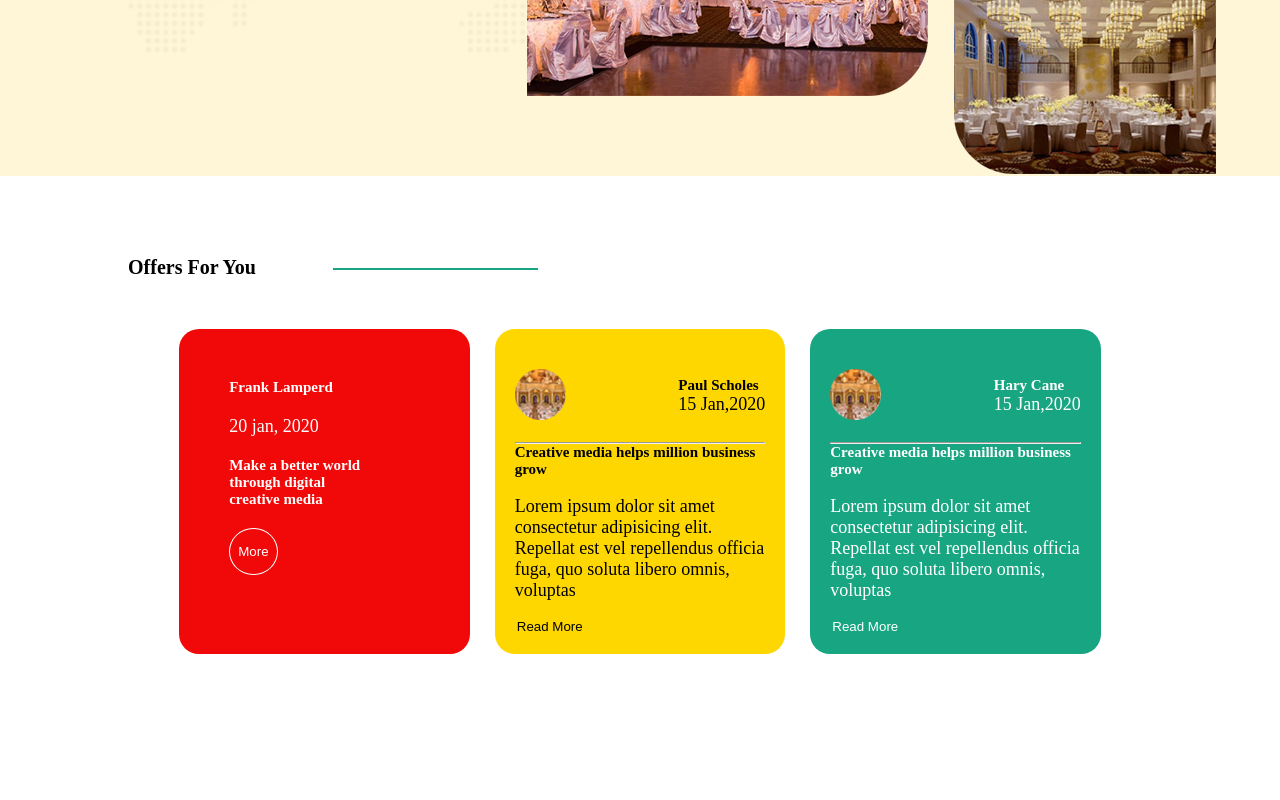
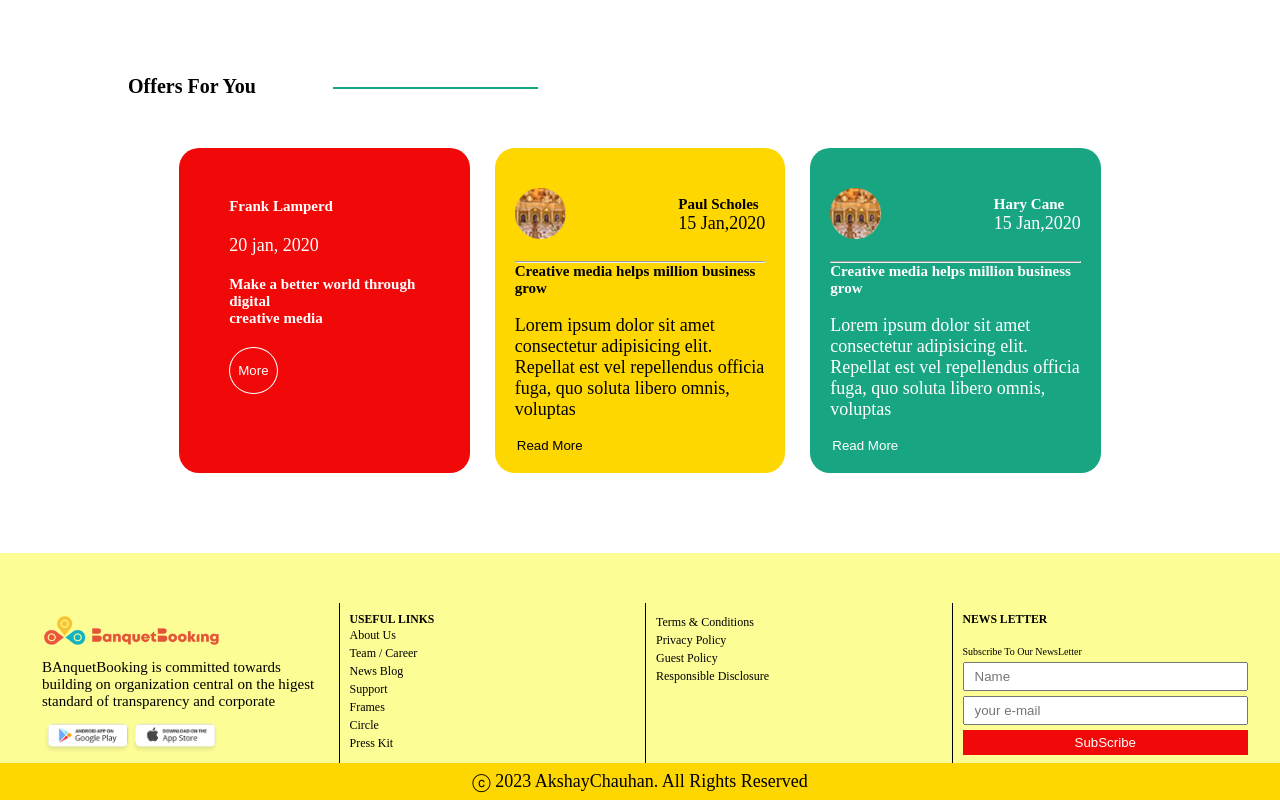
Before and after one commit to Av-Akshay/banquetboookinghomepage, a React (Create React App) app: page / in a window 1280 px wide. Shown: the part 3806-4606 px from the top of the page. Before the commit the page ends 4540 px from the top, so only its background shows below. Built offline with nearby package versions, Linux system fonts and the light colour scheme.

Commit message:
feat: All components and making responsive

```diff
--- a/src/App.js
+++ b/src/App.js
@@ -7,6 +7,7 @@ import Banquets from "./components/Banquets";
 import FindAndEnjoyBanquet from "./components/FindAndEnjoyBanquet";
 import Grow from "./components/Grow";
 import Offers from "./components/Offers";
+import Fotter from "./components/Fotter";
 
 function App() {
   return (
@@ -20,6 +21,7 @@ function App() {
       <FindAndEnjoyBanquet />
       <Grow />
       <Offers />
+      <Fotter />
     </>
   );
 }
--- a/src/components/FirstOffer.jsx
+++ b/src/components/FirstOffer.jsx
@@ -7,7 +7,7 @@ const FirstOffer = () => {
       <p> 20 jan, 2020</p>
 
       <h2>
-        Make a better world <br /> through digital <br /> creative media
+        Make a better world through digital <br /> creative media
       </h2>
       <div>
         <button className="offer_btn">More</button>
--- /dev/null
+++ b/src/components/Fotter.jsx
@@ -0,0 +1,60 @@
+import React from "react";
+import { BanquetBooking, Download } from "../images";
+
+const Fotter = () => {
+  return (
+    <footer>
+      <div className="container">
+        <div className="footer_about">
+          <img src={BanquetBooking} alt="Banquet" />
+          <p>
+            BAnquetBooking is committed towards building on organization central
+            on the higest standard of transparency and corporate
+          </p>
+          <img src={Download} alt="Download" />
+        </div>
+
+        <div className="footer_links">
+          <h3>USEFUL LINKS</h3>
+          <ul>
+            <li>About Us</li>
+            <li>Team / Career</li>
+            <li>News Blog</li>
+            <li>Support</li>
+            <li>Frames</li>
+            <li>Circle</li>
+            <li>Press Kit</li>
+          </ul>
+        </div>
+
+        <div className="footer_conditions">
+          <ul>
+            <li>Terms & Conditions</li>
+            <li>Privacy Policy </li>
+            <li>Guest Policy </li>
+            <li>Responsible Disclosure </li>
+          </ul>
+        </div>
+
+        <div className="footer_submit">
+          <h3>NEWS LETTER</h3>
+
+          <form action="#">
+            <label> Subscribe To Our NewsLetter</label>
+            <input type="text" placeholder="Name" />
+            <input type="email" placeholder="your e-mail" />
+            <input className="submit" type="Submit" defaultValue="SubScribe" />
+          </form>
+        </div>
+      </div>
+
+      <div className="footer_bottom_section">
+        <p>
+          ⓒ {new Date().getUTCFullYear()} AkshayChauhan. All Rights Reserved
+        </p>
+      </div>
+    </footer>
+  );
+};
+
+export default Fotter;
--- a/src/components/Grow.jsx
+++ b/src/components/Grow.jsx
@@ -22,7 +22,7 @@ const Grow = () => {
           </div>
         </div>
         <div>
-          <img src={Growth} alt="Growing-img" />
+          <img className="Growth_img" src={Growth} alt="Growing-img" />
         </div>
       </div>
     </div>
--- a/src/images.js
+++ b/src/images.js
@@ -14,6 +14,8 @@ import Enjoy from "./assest/Enjoy-Your-Moment-1.png";
 import EnjoyIcon from "./assest/Enjoy-your-moments-icon.png";
 import Growth from "./assest/Img.png";
 import OfferImg from "./assest/offers-icon.png";
+import BanquetBooking from "./assest/BanquetBooking-Logo.png";
+import Download from "./assest/Download.png";
 
 export {
   Banquet1,
@@ -29,6 +31,8 @@ export {
   Booking,
   OfferImg,
   BookingIcon,
+  Download,
+  BanquetBooking,
   Enjoy,
   EnjoyIcon,
   Growth,
--- a/src/index.css
+++ b/src/index.css
@@ -206,7 +206,7 @@ select {
   background-color: #fff;
   bottom: 0;
   right: 0;
-  width: 82%;
+  width: 75%;
 }
 .sub_card_heading {
   text-align: center;
@@ -275,7 +275,10 @@ select {
   background-position: center;
   margin-bottom: 5rem;
 }
-
+.Growth_img {
+  width: 40rem;
+  height: 40rem;
+}
 .banquet_growth {
   width: 90%;
   margin: auto;
@@ -357,3 +360,278 @@ select {
   flex-direction: column;
   gap: 1.8rem;
 }
+/*======================== footer componennts================== */
+footer {
+  background-color: #fdfd96;
+  padding-top: 5rem;
+}
+.footer_about {
+  display: flex;
+  flex-direction: column;
+  justify-content: space-around;
+  gap: 1rem;
+  padding: 1rem;
+}
+.footer_about p {
+  font-size: 1.5rem;
+}
+.footer_about img {
+  width: 18rem;
+}
+.container {
+  gap: 1rem;
+  height: 20vh;
+  display: grid;
+  width: 95%;
+  margin: auto;
+  grid-template-columns: repeat(4, 1fr);
+}
+.footer_links {
+  border-left: 0.1rem solid black;
+  padding: 1rem 0rem 0rem 1rem;
+}
+.footer_links ul {
+  font-size: 1.2rem;
+  list-style-type: none;
+  line-height: 1.8rem;
+}
+.footer_conditions {
+  border-left: 0.1rem solid black;
+  padding: 1rem 0rem 0rem 1rem;
+}
+.footer_conditions ul {
+  list-style-type: none;
+  font-size: 1.2rem;
+  line-height: 1.8rem;
+}
+.footer_submit {
+  border-left: 0.1rem solid black;
+  padding: 1rem 0rem 0rem 1rem;
+  display: flex;
+  flex-direction: column;
+  gap: 2rem;
+}
+form {
+  display: flex;
+  flex-direction: column;
+  gap: 0.5rem;
+}
+form input {
+  padding: 0.5rem 1rem;
+}
+.submit {
+  border: none;
+  outline: none;
+  color: #fff;
+  background-color: rgb(241, 8, 8);
+}
+.footer_bottom_section {
+  background-color: #ffd700;
+  padding: 0.8rem 0;
+}
+.footer_bottom_section p {
+  text-align: center;
+}
+
+@media (max-width: 1050px) {
+  html {
+    font-size: 56.25%;
+  }
+  p {
+    font-size: 1.5rem;
+  }
+  .head {
+    gap: 36vw;
+  }
+  .menu {
+    width: 98%;
+  }
+  .banquet-logo {
+    width: 25rem;
+  }
+  .simple_steps {
+    width: 90%;
+  }
+  .our_top_banquets {
+    width: 90%;
+  }
+}
+
+@media (max-width: 780px) {
+  html {
+    font-size: 50%;
+  }
+  p {
+    font-size: 1.2rem;
+  }
+  .nav {
+    width: 95%;
+  }
+  .Call-Working {
+    gap: 0.2rem;
+  }
+  .about_banquet img {
+    width: 3rem;
+    height: 3rem;
+  }
+  .common-style-nav {
+    gap: 0.2rem;
+  }
+  .select-cities {
+    flex-wrap: wrap;
+  }
+  .our_top_banquets {
+    width: 95%;
+  }
+  .rating {
+    margin: 0.5rem;
+  }
+  .Steps {
+    width: 90%;
+  }
+  .item1 img {
+    width: 35rem;
+  }
+  .simple_steps {
+    width: 100%;
+  }
+  .offers h1::after {
+    left: 30%;
+  }
+}
+@media (max-width: 580px) {
+  html {
+    font-size: 43.75%;
+  }
+  .head {
+    gap: 20vw;
+  }
+  .banquet-logo {
+    width: 18rem;
+  }
+}
+@media (max-width: 500px) {
+  form input {
+    padding: 0.5rem 0.8rem;
+    width: 20rem;
+  }
+  .banquet-logo {
+    width: 16rem;
+  }
+  .about_banquet img {
+    width: 2.5rem;
+    height: 2.5rem;
+  }
+  .search-cities {
+    width: 20rem;
+  }
+  .offers {
+    width: 98%;
+  }
+  .our_top_banquets {
+    width: 98%;
+  }
+
+  .banquets_card {
+    gap: 1rem;
+  }
+  .rating {
+    margin: 0.5rem;
+  }
+  .sub_card {
+    padding: 0.8rem;
+    width: 66%;
+  }
+  .banquet_growth {
+    width: 96%;
+  }
+}
+@media (max-width: 400px) {
+  html {
+    font-size: 37.5%;
+  }
+  p {
+    font-size: 1rem;
+  }
+  .head {
+    gap: 15vw;
+  }
+  .banquet-logo {
+    width: 12rem;
+  }
+  .common-style-nav img {
+    width: 3rem;
+  }
+  .banquet_info {
+    width: 90%;
+  }
+  .Steps {
+    width: 95%;
+  }
+  .item1 img {
+    width: 25rem;
+  }
+  .Growth_img {
+    width: 30rem;
+    height: 30rem;
+  }
+  .offers_for_you {
+    gap: 1.8rem;
+  }
+  .first_offer_comp {
+    padding: 3rem;
+  }
+  .common_offer_card {
+    padding: 1rem;
+  }
+  .container {
+    width: 98%;
+  }
+  form input {
+    padding: 0.5rem 0.8rem;
+    width: 15rem;
+  }
+  .footer_about {
+    padding: 0.2rem;
+  }
+  .footer_links {
+    padding: 0.2rem 0rem 0rem 0.2rem;
+  }
+  .footer_conditions {
+    padding: 0.2rem 0rem 0rem 0.2rem;
+  }
+  .footer_submit {
+    padding: 0.2rem 0rem 0rem 0.2rem;
+  }
+}
+@media (max-width: 300px) {
+  .banquet-logo {
+    width: 10rem;
+  }
+  .Steps {
+    width: 98%;
+  }
+  .item1 img {
+    width: 18rem;
+  }
+  .Growth_img {
+    width: 25rem;
+    height: 25rem;
+  }
+  .rating {
+    margin: 0;
+  }
+  .sub_card {
+    padding: 0.2rem;
+    width: 61%;
+  }
+  .offers_for_you {
+    width: 95%;
+  }
+  .offer_card img {
+    width: 6rem;
+  }
+  .footer_about img {
+    width: 12rem;
+  }
+}
```
